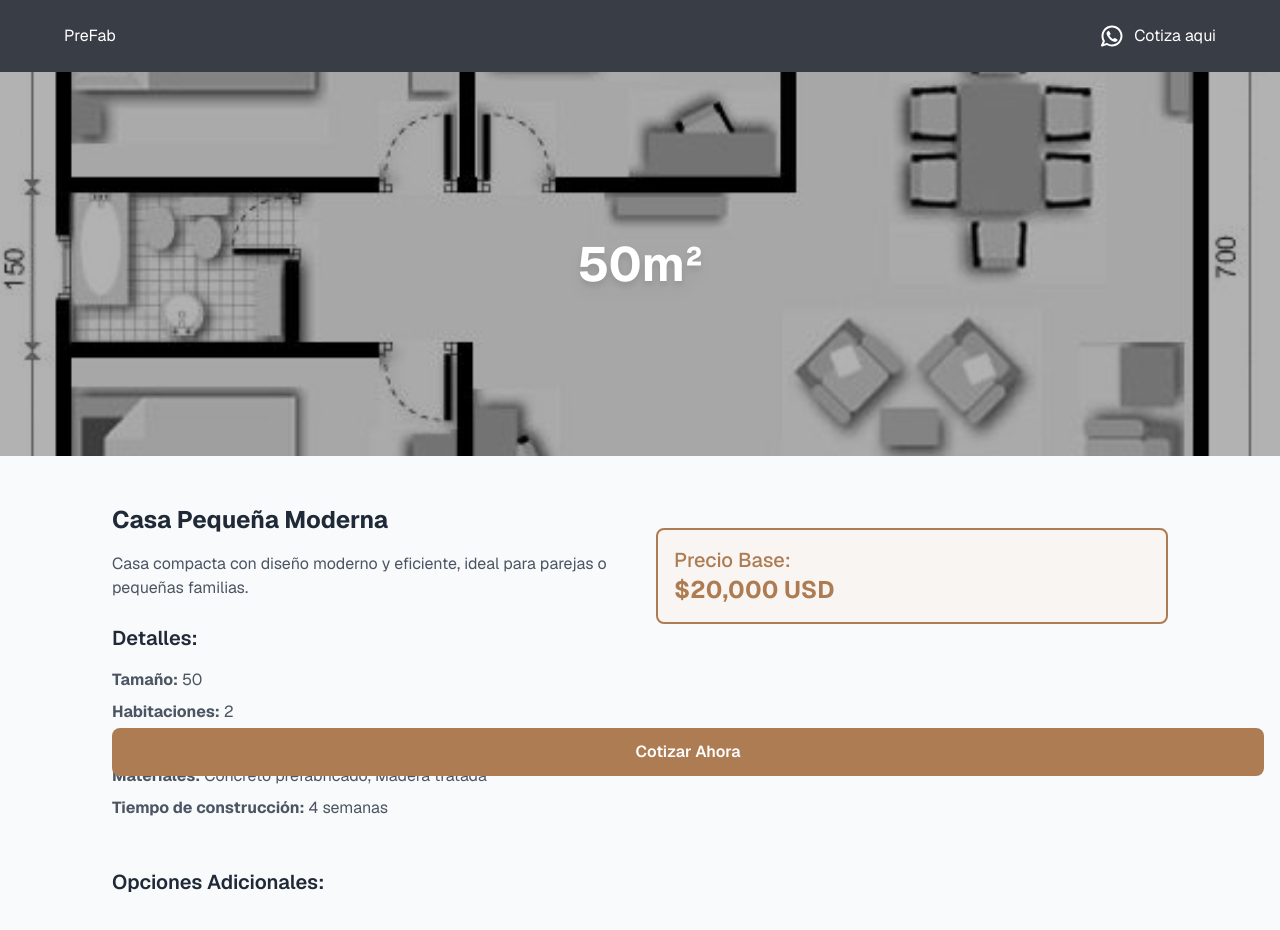
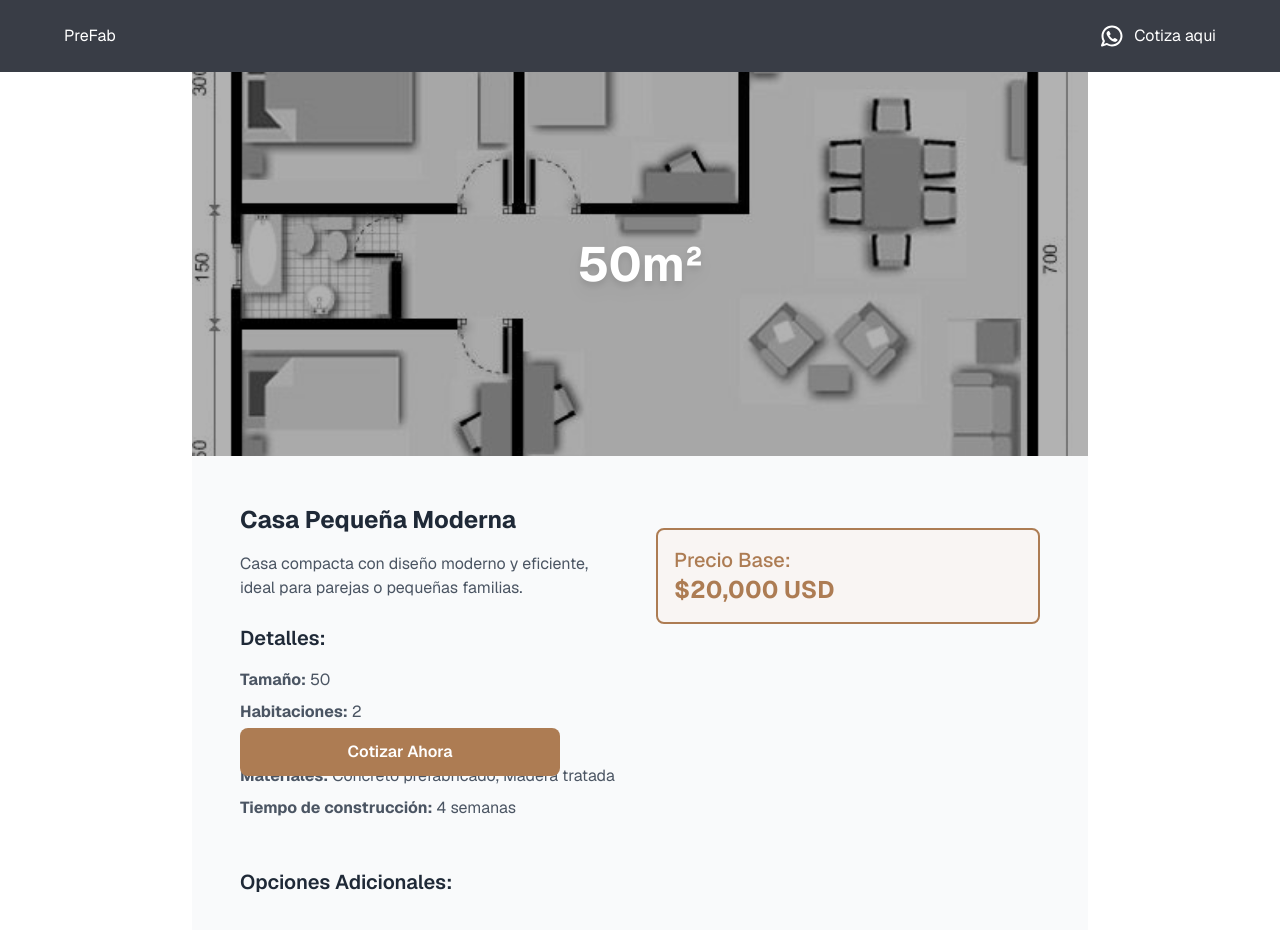
Before and after one commit to SirSantana/casas-prev, a Next.js app: page /modelos/1 in a window 1280 px wide. Shown: the top 930 px of the page. Built offline with nearby package versions, Linux system fonts and the light colour scheme.

Commit message:
AddPageTipoContruccion2

```diff
--- a/app/modelos/[id]/page.js
+++ b/app/modelos/[id]/page.js
@@ -16,7 +16,7 @@ export default async function Modelos({ params }) {
     imagenes
   } = tipo
   return (
-    <div  className="min-h-screen bg-gray-50">
+    <div  className="min-h-screen max-w-4xl mx-auto bg-gray-50">
       {/* Header con imagen destacada */}
       <div className="relative w-full h-64 lg:h-96">
         <img
@@ -97,7 +97,7 @@ export default async function Modelos({ params }) {
         </div>
 
         {/* Botones de acción */}
-          <button className="fixed bottom-6 w-[90%] bg-[#AD7C53] font-semibold text-white px-6 py-3 rounded-lg hover:bg-blue-700 transition">
+          <button className="fixed bottom-6 w-[90%] max-w-xs bg-[#AD7C53] font-semibold text-white px-6 py-3 rounded-lg hover:bg-[#853F03] transition">
             Cotizar Ahora
           </button>
       </div>
```
